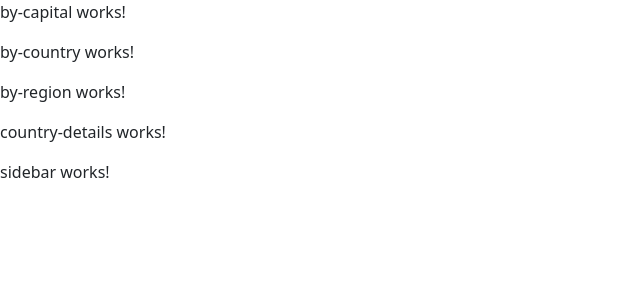
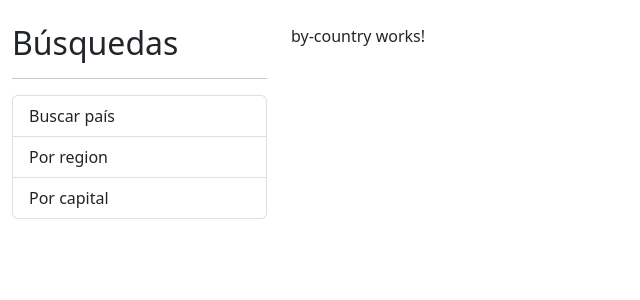
Before and after one commit to AngelCruzL/ng-countries, an Angular app: page / in a window 1280 px wide. Shown: the top 300 px of the page, without its empty margins (0-640 px from the left). Built offline with nearby package versions, Linux system fonts and the light colour scheme.

Commit message:
feat: add router module

```diff
--- a/src/app/app.component.html
+++ b/src/app/app.component.html
@@ -1,5 +1,16 @@
-<app-by-capital></app-by-capital>
-<app-by-country></app-by-country>
-<app-by-region></app-by-region>
-<app-country-details></app-country-details>
-<app-sidebar></app-sidebar>
+<div class="row container mt-4">
+  <div class="col-3">
+    <h2>Búsquedas</h2>
+    <hr />
+
+    <ul class="list-group">
+      <li class="list-group-item">Buscar país</li>
+      <li class="list-group-item">Por region</li>
+      <li class="list-group-item">Por capital</li>
+    </ul>
+  </div>
+
+  <div class="col">
+    <router-outlet></router-outlet>
+  </div>
+</div>
--- a/src/app/app.module.ts
+++ b/src/app/app.module.ts
@@ -1,14 +1,14 @@
 import { NgModule } from '@angular/core';
 import { BrowserModule } from '@angular/platform-browser';
 
+import { AppRoutingModule } from './app-routing.module';
 import { AppComponent } from './app.component';
-
 import { CountriesModule } from './countries/countries.module';
 import { SharedModule } from './shared/shared.module';
 
 @NgModule({
   declarations: [AppComponent],
-  imports: [BrowserModule, CountriesModule, SharedModule],
+  imports: [BrowserModule, AppRoutingModule, CountriesModule, SharedModule],
   bootstrap: [AppComponent],
 })
 export class AppModule {}
```
Also changed, not shown: src/app/app-routing.module.ts (added, +37 -0 lines).
